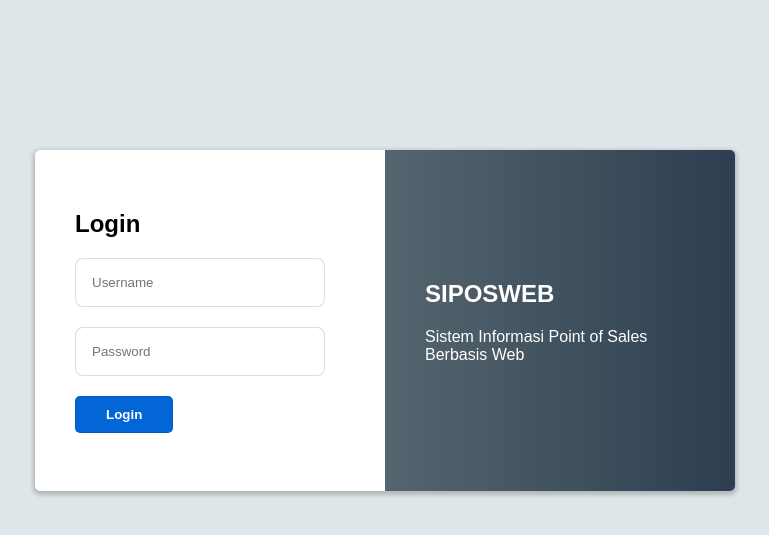
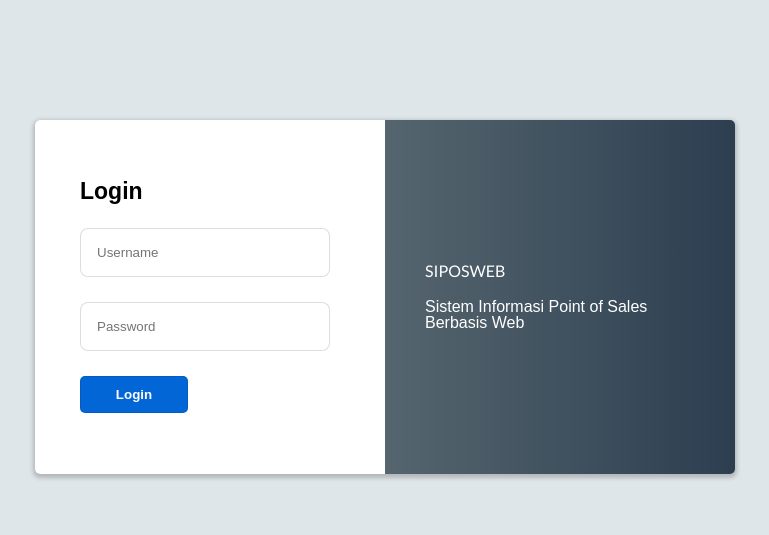
Before and after one commit to deddyrumapea/Siposweb, a PHP site: page /login.php in a window 1280 px wide. Shown: the top 535 px of the page, without its empty margins (255-1024 px from the left). Run offline with PHP 8.4, Linux system fonts and the light colour scheme.

Commit message:
Change pages titles, delete sign up page, move login css to styles.css

```diff
--- a/assets/styles/style.css
+++ b/assets/styles/style.css
@@ -1,5 +1,4 @@
 @import url('https://fonts.googleapis.com/css2?family=Lato&family=Source+Sans+Pro&display=swap');
-
 body {
 	font-family: 'Lato', sans-serif;
 	color: #585858;
@@ -80,6 +79,7 @@ form .readonly {
 	background-color: #F2F2F2;
 }
 
+
 /* START BUTTONS */
 
 .btn {
@@ -105,50 +105,63 @@ form .readonly {
 	color: #F47216;
 }
 
-.btn-tambah-produk, .btn-check-out {
+.btn-tambah-produk,
+.btn-check-out {
 	float: right;
 }
 
-.btn-tambah-produk, .btn-check-out, .btn-page-nav {
+.btn-tambah-produk,
+.btn-check-out,
+.btn-page-nav {
 	margin-top: 10px;
 	background-color: white;
 	color: #F47216;
 }
 
-.btn-tambah-produk:hover, .btn-check-out:hover, .btn-page-nav:hover {
+.btn-tambah-produk:hover,
+.btn-check-out:hover,
+.btn-page-nav:hover {
 	background-color: #F47216;
 	color: white;
 }
 
-.btn-tambahkan-produk, .btn-tambahkan-transaksi {
+.btn-tambahkan-produk,
+.btn-tambahkan-transaksi {
 	background-color: #F47216;
 	color: white;
 	float: right;
 }
 
-.btn-tambahkan-produk:hover, .btn-tambahkan-transaksi:hover {
+.btn-tambahkan-produk:hover,
+.btn-tambahkan-transaksi:hover {
 	background-color: white;
 	color: #F47216;
 }
 
+
 /* END BUTTONS */
 
-.tambah-produk, .ringkasan-transaksi {
+.tambah-produk,
+.ringkasan-transaksi {
 	float: left;
 	width: 45%;
 	padding: 0 20px;
 }
 
-.tambah-produk form, .ringkasan-transaksi form {
+.tambah-produk form,
+.ringkasan-transaksi form {
 	width: 100%;
 	text-align: right;
 }
 
-.tambah-produk table, .ringkasan-transaksi table {
+.tambah-produk table,
+.ringkasan-transaksi table {
 	width: 100%;
 }
 
+
 /* START TABLE DIBELI */
+
 .dibeli {
 	margin: 75px auto 10px;
 	width: 80%;
@@ -168,21 +181,28 @@ form .readonly {
 	font-weight: 600;
 	text-decoration: none;
 }
+
+
 /* END TABLE DIBELI */
 
+
 /* START TABLE PRODUK DAN LAPORAN */
-.table-produk, .table-laporan {
+
+.table-produk,
+.table-laporan {
 	margin: auto;
 	width: 100%;
 }
 
-.table-produk td, .table-laporan td {
+.table-produk td,
+.table-laporan td {
 	border: 1.5px solid #E5E5E5;
 	padding: 7px;
 	text-align: center;
 }
 
-.table-produk th, .table-laporan th {
+.table-produk th,
+.table-laporan th {
 	color: #999;
 	background-color: #F6F6F6;
 	border: 1.5px solid #E5E5E5;
@@ -190,7 +210,10 @@ form .readonly {
 	font-weight: 600;
 	text-decoration: none;
 }
+
+
 /* END TABLE PRODUK DAN TRANSAKSI */
+
 
 /* START INPUT DATA COUNT */
 
@@ -202,38 +225,53 @@ form .readonly {
 	display: inline-block;
 }
 
+
 /* END INPUT DATA COUNT*/
+
 
 /* START CONTENT PRODUK */
 
-.content-produk, .content-laporan {
+.content-produk,
+.content-laporan {
 	width: 80%;
 	margin: auto;
 }
 
+
 /* START CONTENT PRODUK*/
+
 
 /* START MODAL */
 
 .modal {
-	display: none; /* Hidden by default */
-	position: fixed; /* Stay in place */
-	z-index: 1; /* Sit on top */
+	display: none;
+	/* Hidden by default */
+	position: fixed;
+	/* Stay in place */
+	z-index: 1;
+	/* Sit on top */
 	left: 0;
 	top: 0;
-	width: 100%; /* Full width */
-	height: 100%; /* Full height */
-	overflow: auto; /* Enable scroll if needed */
-	background-color: rgb(0,0,0); /* Fallback color */
-	background-color: rgba(0,0,0,0.4); /* Black w/ opacity */
+	width: 100%;
+	/* Full width */
+	height: 100%;
+	/* Full height */
+	overflow: auto;
+	/* Enable scroll if needed */
+	background-color: rgb(0, 0, 0);
+	/* Fallback color */
+	background-color: rgba(0, 0, 0, 0.4);
+	/* Black w/ opacity */
 }
 
 .modal-content {
 	background-color: #fefefe;
-	margin: 15% auto; /* 15% from the top and centered */
+	margin: 15% auto;
+	/* 15% from the top and centered */
 	padding: 20px;
 	border: 1px solid #888;
-	width: 40% /* Could be more or less, depending on screen size */
+	width: 40%
+	/* Could be more or less, depending on screen size */
 }
 
 .modal .form-penambahan-produk th {
@@ -249,12 +287,14 @@ form .readonly {
 	margin-right: 12px;
 }
 
+
 /* END MODAL */
 
 
 /* START ACTION BUTTON */
 
-.action-hapus, .action-edit {
+.action-hapus,
+.action-edit {
 	text-decoration: none;
 }
 
@@ -276,7 +316,9 @@ form .readonly {
 	border-radius: 2px;
 }
 
+
 /* END ACTION BUTTON */
+
 
 /* START SUCCESS NOTIFICATION */
 
@@ -310,4 +352,79 @@ form .readonly {
 	font-size: 60px;
 }
 
+
 /* END SUCCESS NOTIFICATION */
+
+
+/* START BOX LOGIN */
+
+.login-box-container {
+	box-shadow: 0 2px 4px 2px rgba(0, 0, 0, 0.2);
+	border-radius: 5px;
+	width: 700px;
+	margin: 0 auto;
+	position: relative;
+	display: flex;
+	overflow: auto;
+	background-image: linear-gradient(to right, #7f8c8d, #2c3e50);
+	margin-top: 120px;
+}
+
+.login-box {
+	margin: auto;
+	width: 50%;
+	height: 100%;
+	float: left;
+	padding: 40px;
+	background: white;
+}
+
+.form-login {
+	width: 80%;
+	padding: 1rem;
+	border-radius: .5rem;
+	border: 1.5px solid rgba(14, 36, 49, .15);
+	outline: none;
+	margin-bottom: 20px;
+}
+
+.btn-login {
+	cursor: pointer;
+	padding: 10px;
+	width: 40%;
+	display: inline-block;
+	background-color: #0366d6;
+	color: white;
+	border: 1.5px solid rgba(14, 36, 49, .15);
+	border-radius: 5px;
+	font-weight: 600;
+	text-decoration: none;
+}
+
+.login-side-box {
+	margin: auto;
+	width: 50%;
+	height: 100%;
+	padding: 40px;
+	float: right;
+}
+
+.login-siposweb-title {
+	margin-bottom: 20px;
+	color: white;
+}
+
+.login-desc {
+	font-family: sans-serif;
+	color: white;
+}
+
+.login-title {
+	margin: 20px 5px;
+	font-size: 23px;
+	color: black;
+	font-weight: bold;
+	font-family: sans-serif;
+}
+
+/* END BOX LOGIN */
--- a/laporan.php
+++ b/laporan.php
@@ -1,7 +1,7 @@
 <!DOCTYPE html>
 <html>
 <head>
-	<title>Transaksi - SIPOSWEB</title>
+	<title>Laporan - SIPOSWEB</title>
 	<link rel="stylesheet" type="text/css" href="assets/styles/reset.css">
 	<link rel="stylesheet" type="text/css" href="assets/styles/style.css">
 </head>
--- a/login.php
+++ b/login.php
@@ -2,19 +2,21 @@
 <html>
 <head>
 	<meta charset="utf-8">
-	<title>Perpustakaan Digital</title>
+	<title>Login - SIPOSWEB</title>
+	<link rel="stylesheet" type="text/css" href="assets/styles/reset.css">
+	<link rel="stylesheet" type="text/css" href="assets/styles/style.css">
 </head>
 <body style="background: #dfe6e9;">
-	<div style="box-shadow: 0 2px 4px 2px rgba(0, 0, 0, 0.2); border-radius: 5px; width: 700px; margin: 0 auto; position: relative; display: flex; overflow: auto; background-image: linear-gradient(to right, #7f8c8d , #2c3e50); margin-top: 150px;">
+	<div class="login-box-container">
 
 		<!-- LOGIN FORM START -->
-		<div style="margin: auto; width: 50%; height: 100%; float: left; padding: 40px; background: white;">
-			<h2 style="font-family: sans-serif;">Login</h2>
+		<div class="login-box">
+			<h2 class="login-title">Login</h2>
 			<div>
 				<form>
-					<input type="username" placeholder="Username" style="width: 80%; padding: 1rem; border-radius: .5rem; border: 1.5px solid rgba(14,36,49,.15); outline: none; margin-bottom: 20px;" required>
-					<input type="password" placeholder="Password" style="width: 80%; padding: 1rem; border-radius: .5rem; border: 1.5px solid rgba(14,36,49,.15); outline: none; margin-bottom: 20px;" required>
-					<input type="submit" value="Login" style="cursor: pointer; padding: 10px;	display: inline-block; background-color: #0366d6; color: white; border: 1.5px solid rgba(14,36,49,.15); padding: 10px 30px; border-radius: 5px; font-weight: 600; text-decoration: none;">
+					<input type="username" placeholder="Username" class="form-login" required>
+					<input type="password" placeholder="Password" class="form-login" required>
+					<input type="submit" value="Login" class="btn-login">
 				</form>
 				<br>
 			</div>
@@ -22,9 +24,9 @@
 		<!-- LOGIN FORM END -->
 
 		<!-- SIDE CONTENT START -->
-		<div style="margin: auto; width: 50%; height: 100%; padding: 40px; float: right;">
-			<h2 style="font-family: sans-serif; color: white;">SIPOSWEB</h2>
-			<p style="font-family: sans-serif; color: white;">Sistem Informasi Point of Sales Berbasis Web</p>
+		<div class="login-side-box">
+			<h2 class="login-siposweb-title">SIPOSWEB</h2>
+			<p class="login-desc">Sistem Informasi Point of Sales Berbasis Web</p>
 		</div >
 		<!-- SIDE CONTENT END -->
 	</div>
--- a/produk.php
+++ b/produk.php
@@ -1,7 +1,7 @@
 <!DOCTYPE html>
 <html>
 <head>
-	<title>Transaksi - SIPOSWEB</title>
+	<title>Produk - SIPOSWEB</title>
 	<link rel="stylesheet" type="text/css" href="assets/styles/reset.css">
 	<link rel="stylesheet" type="text/css" href="assets/styles/style.css">
 </head>
```
Also changed, not shown: signup.php (deleted, +0 -35 lines).
